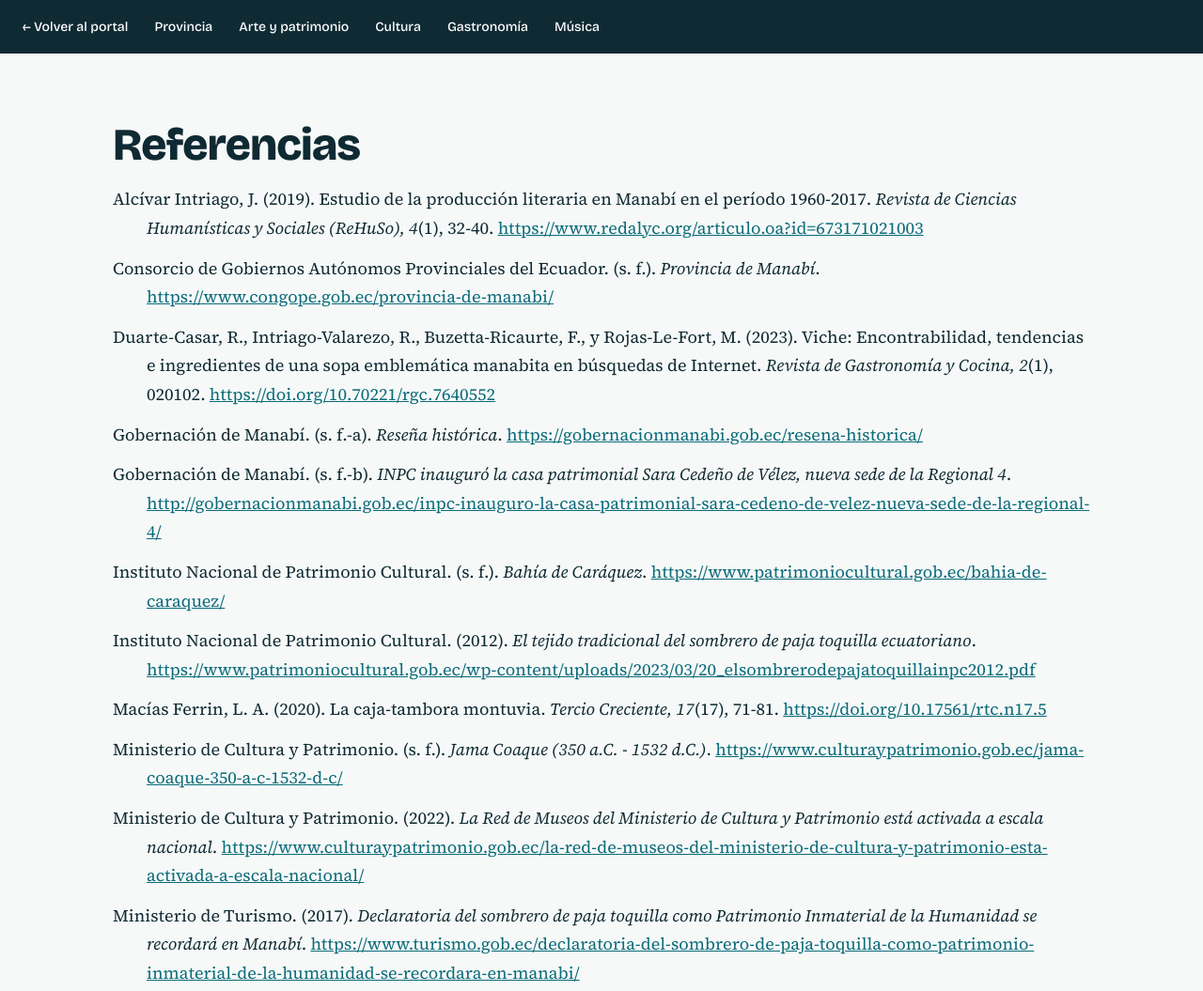
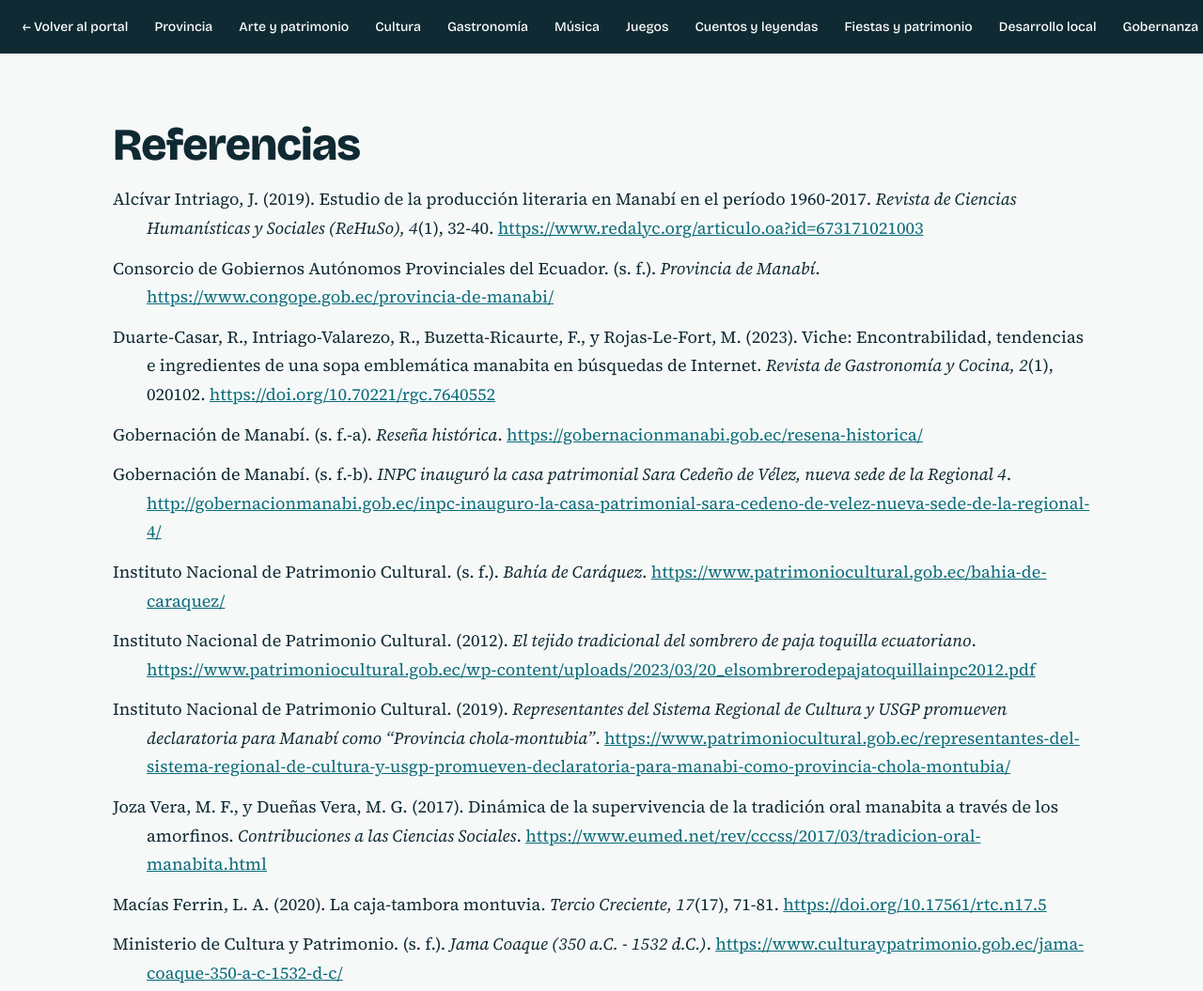
Before and after one commit to paulaloor-unemi/cpeArteCultura, a plain HTML site: page referencias.html in a window 1280 px wide. Shown: the top 1055 px of the page at 94% size. Drawn offline with nearby package versions, Linux system fonts and the light colour scheme.

Commit message:
Add new references to referencias.html

```diff
--- a/referencias.html
+++ b/referencias.html
@@ -17,6 +17,12 @@
   <a href="index.html#cultura">Cultura</a>
   <a href="index.html#gastronomia">Gastronomía</a>
   <a href="index.html#musica">Música</a>
+  <a href="index.html#juegos">Juegos</a>
+  <a href="index.html#leyendas">Cuentos y leyendas</a>
+  <a href="index.html#fiestas">Fiestas y patrimonio</a>
+  <a href="index.html#desarrollo">Desarrollo local</a>
+  <a href="index.html#gobernanza">Gobernanza</a>
+  <a href="index.html#innovacion">Innovación</a>
 </nav>
 
 <section>
@@ -45,10 +51,13 @@ const REFERENCIAS = [
   `Gobernación de Manabí. (s. f.-b). <em>INPC inauguró la casa patrimonial Sara Cedeño de Vélez, nueva sede de la Regional 4</em>. ${A("http://gobernacionmanabi.gob.ec/inpc-inauguro-la-casa-patrimonial-sara-cedeno-de-velez-nueva-sede-de-la-regional-4/")}`,
   `Instituto Nacional de Patrimonio Cultural. (s. f.). <em>Bahía de Caráquez</em>. ${A("https://www.patrimoniocultural.gob.ec/bahia-de-caraquez/")}`,
   `Instituto Nacional de Patrimonio Cultural. (2012). <em>El tejido tradicional del sombrero de paja toquilla ecuatoriano</em>. ${A("https://www.patrimoniocultural.gob.ec/wp-content/uploads/2023/03/20_elsombrerodepajatoquillainpc2012.pdf")}`,
+  `Instituto Nacional de Patrimonio Cultural. (2019). <em>Representantes del Sistema Regional de Cultura y USGP promueven declaratoria para Manabí como “Provincia chola-montubia”</em>. ${A("https://www.patrimoniocultural.gob.ec/representantes-del-sistema-regional-de-cultura-y-usgp-promueven-declaratoria-para-manabi-como-provincia-chola-montubia/")}`,
+  `Joza Vera, M. F., y Dueñas Vera, M. G. (2017). Dinámica de la supervivencia de la tradición oral manabita a través de los amorfinos. <em>Contribuciones a las Ciencias Sociales</em>. ${A("https://www.eumed.net/rev/cccss/2017/03/tradicion-oral-manabita.html")}`,
   `Macías Ferrin, L. A. (2020). La caja-tambora montuvia. <em>Tercio Creciente, 17</em>(17), 71-81. ${A("https://doi.org/10.17561/rtc.n17.5")}`,
   `Ministerio de Cultura y Patrimonio. (s. f.). <em>Jama Coaque (350 a.C. - 1532 d.C.)</em>. ${A("https://www.culturaypatrimonio.gob.ec/jama-coaque-350-a-c-1532-d-c/")}`,
   `Ministerio de Cultura y Patrimonio. (2022). <em>La Red de Museos del Ministerio de Cultura y Patrimonio está activada a escala nacional</em>. ${A("https://www.culturaypatrimonio.gob.ec/la-red-de-museos-del-ministerio-de-cultura-y-patrimonio-esta-activada-a-escala-nacional/")}`,
   `Ministerio de Turismo. (2017). <em>Declaratoria del sombrero de paja toquilla como Patrimonio Inmaterial de la Humanidad se recordará en Manabí</em>. ${A("https://www.turismo.gob.ec/declaratoria-del-sombrero-de-paja-toquilla-como-patrimonio-inmaterial-de-la-humanidad-se-recordara-en-manabi/")}`,
+  `Ministerio del Deporte. (2013, 13 de septiembre). <em>Ya se viven los Juegos Cholos en Manabí</em>. ${A("https://educacion.gob.ec/deporte/ya-se-viven-los-juegos-cholos-en-manabi/")}`,
   `Suárez Baque, T. L. (2023). <em>Las costumbres y tradiciones y su importancia en los habitantes de la parroquia La América, del cantón Jipijapa, provincia de Manabí</em> [Tesis de grado, Universidad Estatal del Sur de Manabí]. Repositorio Digital UNESUM. ${A("https://repositorio.unesum.edu.ec/handle/53000/5633")}`
 ];
 document.getElementById("lista").innerHTML = REFERENCIAS.map(r => `<li>${r}</li>`).join("");
```
